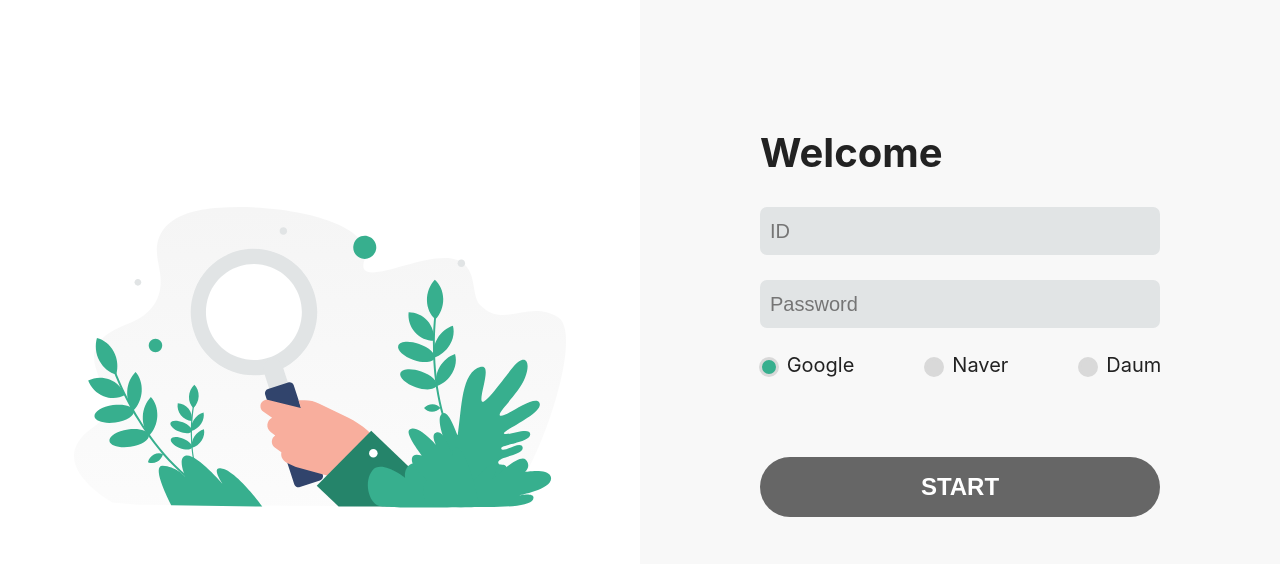
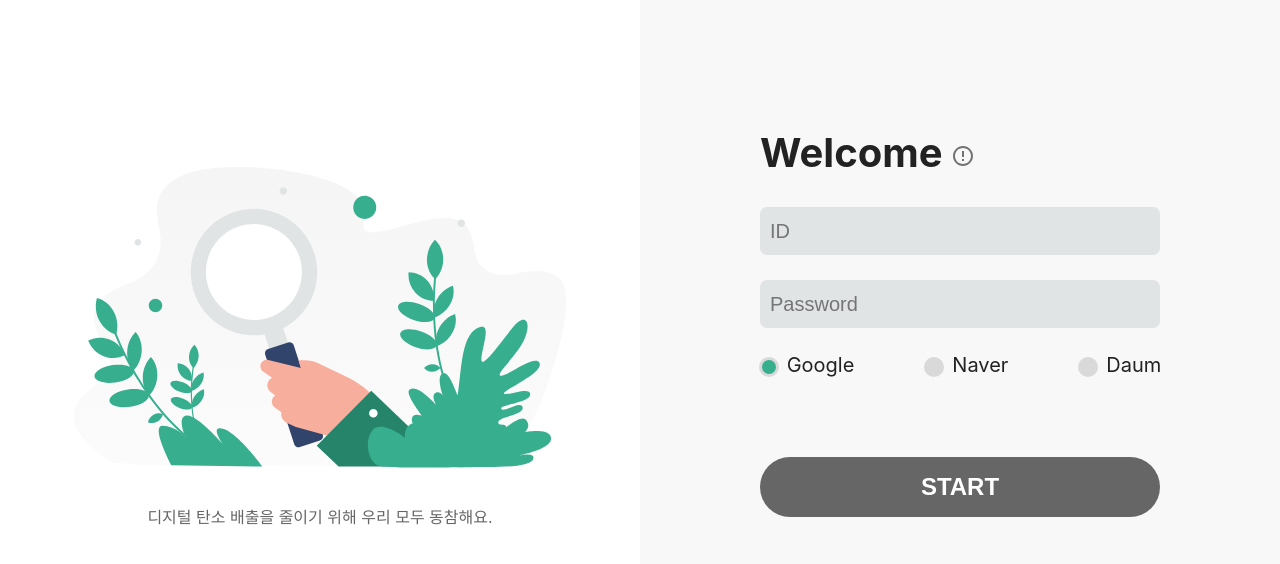
Before and after one commit to vvizi/dce-client, a React (Create React App) app: page / in a window 1280 px wide. Shown: the top 564 px of the page. Built offline with nearby package versions, Linux system fonts and the light colour scheme.

Commit message:
Create Tooltip
- about Imap precautions

- use material-ui

```diff
--- a/package.json
+++ b/package.json
@@ -3,6 +3,10 @@
   "version": "0.1.0",
   "private": true,
   "dependencies": {
+    "@emotion/react": "^11.10.4",
+    "@emotion/styled": "^11.10.4",
+    "@mui/icons-material": "^5.10.3",
+    "@mui/material": "^5.10.5",
     "@testing-library/jest-dom": "^5.14.1",
     "@testing-library/react": "^13.0.0",
     "@testing-library/user-event": "^13.2.1",
--- /dev/null
+++ b/src/component/CautionTooltipComponent.tsx
@@ -0,0 +1,46 @@
+import React from 'react';
+import { styled } from '@mui/material/styles';
+import ReportIcon from '@mui/icons-material/ErrorOutline';
+import IconButton from '@mui/material/IconButton';
+import Tooltip, { TooltipProps, tooltipClasses} from '@mui/material/Tooltip';
+import Typography from '@mui/material/Typography';
+import '../'
+
+const CautionTooltipComponent = (): JSX.Element => {
+    const LightTooltip = styled(({ className, ...props }: TooltipProps) => (
+        <Tooltip {...props} classes={{ popper: className }} />
+      ))(({ theme }) => ({
+        [`& .${tooltipClasses.tooltip}`]: {
+          backgroundColor: 'rgba(245, 245, 249, 0.9)',
+          color: 'rgba(0, 0, 0, 0.87)',
+          maxWidth: 650,
+          fontSize: theme.typography.pxToRem(12),
+          border: '1px solid #dadde9',
+        },
+      }));
+
+    return(
+        <>
+            <LightTooltip
+                title={
+                    <React.Fragment>
+                        <Typography color="inherit">How to use</Typography>
+                        <p>DCE : 메일 한개당 발생하는 탄소의 양은 4g이라고 합니다. 우리 모두 지구를 위한 메일 지우기를 시작으로 작은 실천을 합시다. </p>
+                        <p>IMAP 설정 : 우리의 서비스를 사용하려면 메일에서 IMAP/SMTP 설정을 사용함으로 설정해주셔야 합니다.</p>
+                        <br/>
+                        <p>네이버:<br/>메일 왼쪽 아래의 환경설정 &gt; POP3 / IMAP 설정 &gt; IMAP / SMTP 설정 탭에서 IMAP/SMTP 사용 옵션을 사용함으로 설정</p>
+                        <br/>
+                        <p>Gmail:<br/>오른쪽 상단에서 설정 설정 다음 모든 설정 보기 클릭 &gt; 전달 및 POP/IMAP 탭 클릭 &gt; 'IMAP 액세스' 섹션에서 IMAP 사용 선택 &gt; 변경사항 저장 클릭</p>
+                        <br/>
+                        <p>다음:<br/>메일 왼쪽 아래의 환경설정 &gt; IMAP/POP3 설정에서 사용 여부 설정</p>
+                    </React.Fragment>
+                }>
+                <IconButton>
+                    <ReportIcon />
+                </IconButton>
+            </LightTooltip>
+        </>
+    );
+};
+
+export default CautionTooltipComponent;
--- a/src/component/LoginComponent.tsx
+++ b/src/component/LoginComponent.tsx
@@ -4,7 +4,7 @@ import useStore from '../store/useStore';
 import classNames from 'classnames';
 import { accountDTO, getAccountInfo, resultDTO } from '../repository/accountRepository';
 import { ReactComponent as Theme } from '../assets/theme.svg';
-
+import CautionTooltipComponent from './CautionTooltipComponent';
 import '../style/Login.css';
 
 const RadioType = ['Google', 'Naver', 'Daum'] as const;
@@ -51,7 +51,7 @@ const LoginComponent = (): JSX.Element => {
 
     const setReultData = (resultData: resultDTO) => {
         // sender, ratio, topic, delete
-        appStore.setSenderDataList(resultData.ratio);
+        appStore.setSenderDataList(resultData.sender);
         appStore.setRatioDataList(resultData.ratio);
         appStore.setTopicDataList(resultData.topic);
     }
@@ -59,10 +59,14 @@ const LoginComponent = (): JSX.Element => {
     return (
         <div className="login">
             <div className="login-left">
-                <Theme width="100%" height="90%" />
+                <Theme width="100%" height="80%" />
+                <div className="theme-label">디지털 탄소 배출을 줄이기 위해 우리 모두 동참해요.</div>
             </div>
             <div className="login-right">
-                <p className="login-title">Welcome</p>
+                <p className="login-title">
+                    Welcome
+                    <CautionTooltipComponent />
+                </p>
                 <form className="login-form">
                     <input
                         type="text"
--- a/src/style/Login.css
+++ b/src/style/Login.css
@@ -11,6 +11,18 @@
   background-color: #f8f8f8;
   flex: 1;
   padding-top: 10%;
+}
+
+.theme-label {
+  text-align: center;
+  color: #666666;
+  margin-top: -140px;
+
+  -ms-user-select: none;
+  -moz-user-select: -moz-none;
+  -khtml-user-select: none;
+  -webkit-user-select: none;
+  user-select: none;
 }
 
 .login-title {
```
Also changed, not shown: 2 other files (tests, documents, lock files or other folders).
